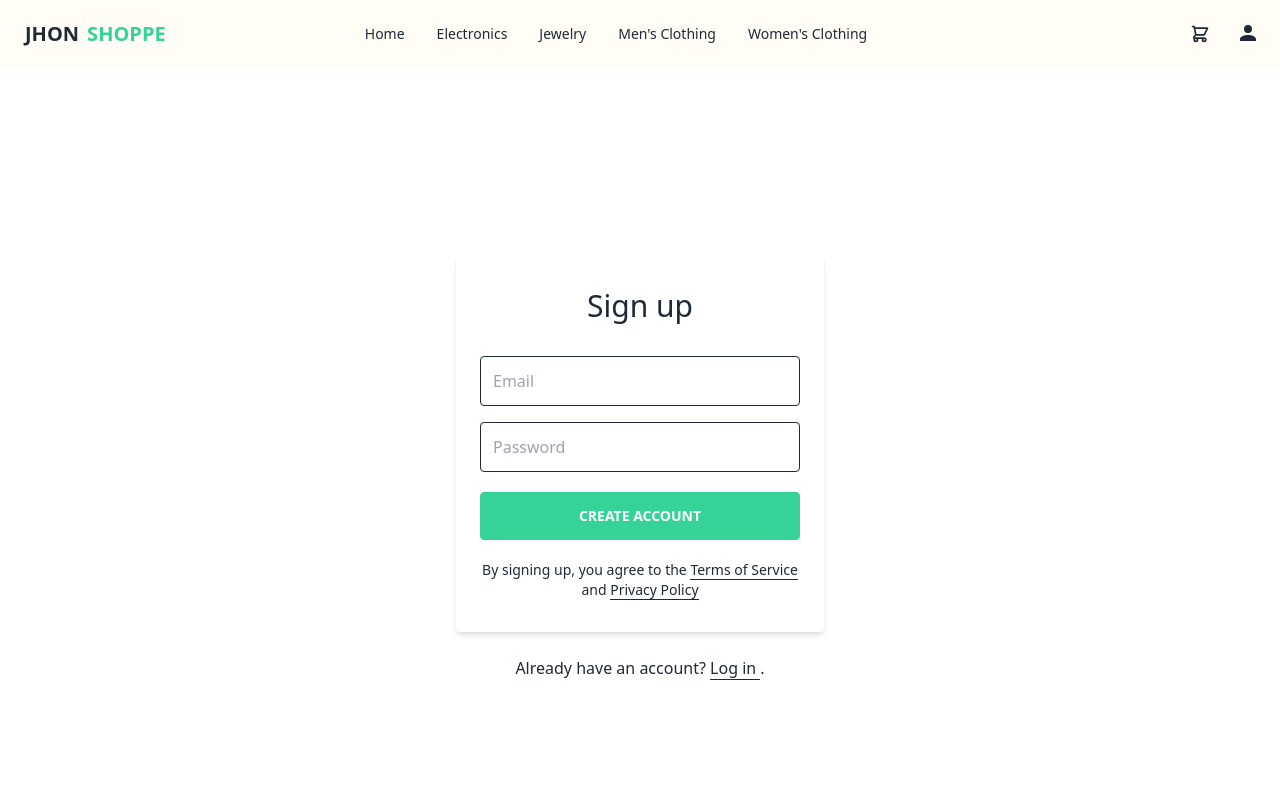
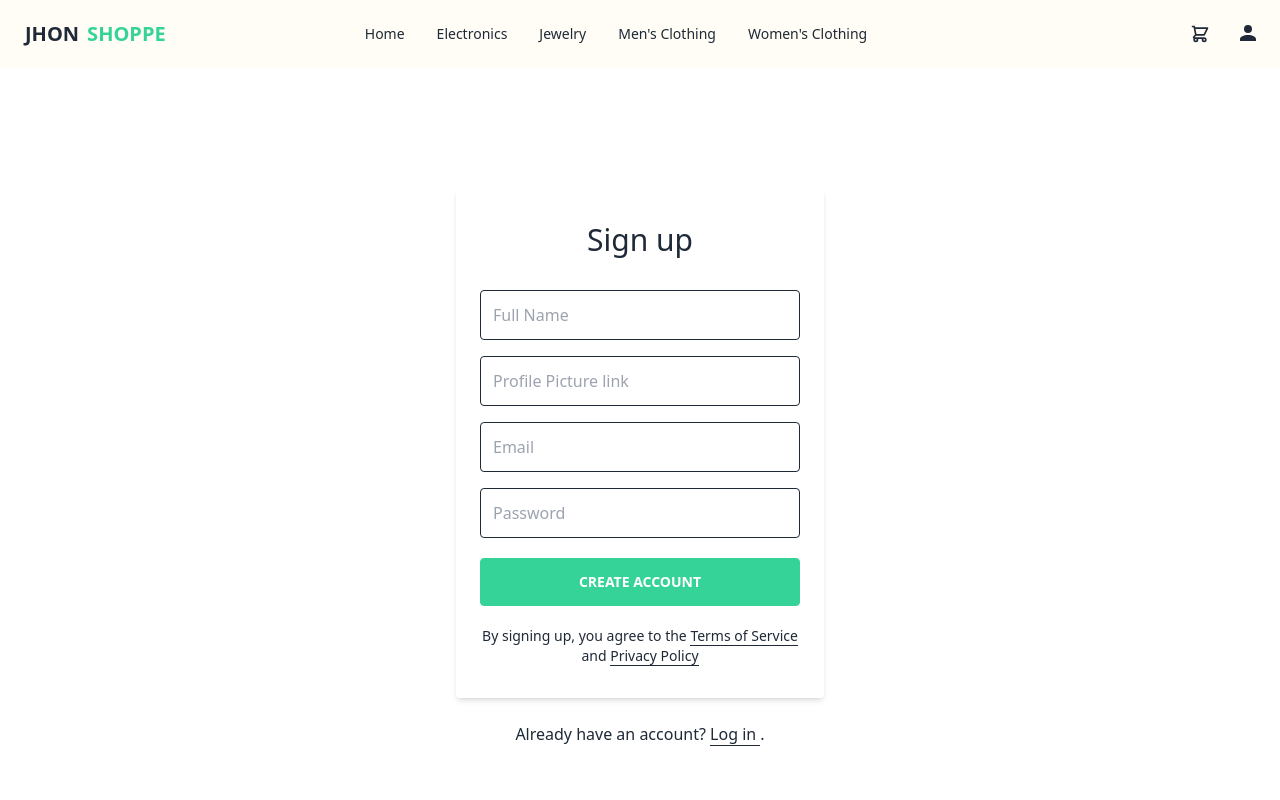
Before and after one commit to jhonpabz/jhonshoppe, a Nuxt app: page /register in a window 1280 px wide. Shown: the top 800 px of the page. Built offline with nearby package versions, Linux system fonts and the light colour scheme; no server answers.

Commit message:
Update register and profile page.

```diff
--- a/pages/profile/index.vue
+++ b/pages/profile/index.vue
@@ -2,26 +2,22 @@
   <div class="hero min-h-screen">
     <div class="hero-content flex-col lg:flex-row">
       <img
+        v-if="user?.user_metadata?.pic_link"
+        :src="user?.user_metadata?.pic_link"
+        alt="User"
+        class="max-w-sm rounded-2xl shadow-2xl"
+      />
+
+      <img
+        v-else
         src="~/assets/img/default-user.jpg"
         alt="User"
         class="max-w-sm rounded-2xl shadow-2xl"
       />
       <div class="ml-5">
         <h1 class="text-5xl font-bold">Profile</h1>
-        <h1 class="text-2xl font-bold">{{ user?.email }}</h1>
-        <p class="py-6">
-          {{ user?.email }}
-          {{ user?.email }}
-          {{ user?.email }}
-          {{ user?.email }}
-          {{ user?.email }}
-          {{ user?.email }}
-          {{ user?.email }}
-          {{ user?.email }}
-          {{ user?.email }}
-          {{ user?.email }}
-          {{ user?.email }}
-        </p>
+        <h1 class="text-2xl font-bold">{{ user?.user_metadata.name }}</h1>
+        <p class="py-6">Email: {{ user?.email }}</p>
         <button @click="logout" class="btn btn-success text-white">
           Logout
         </button>
@@ -48,6 +44,10 @@ const logout = async () => {
   }
 };
 
+const profilePic = user?.user_metadata?.pic_link
+  ? user?.user_metadata.pic_link
+  : "~/assets/img/default-user.jpg";
+
 console.log(user.value);
 </script>
 
--- a/pages/register/index.vue
+++ b/pages/register/index.vue
@@ -6,6 +6,19 @@
       >
         <div class="bg-white px-6 py-8 rounded shadow-md text-black w-full">
           <h1 class="mb-8 text-3xl text-center">Sign up</h1>
+          <input
+            type="text"
+            class="block border border-grey-light w-full p-3 rounded mb-4"
+            v-model="name"
+            placeholder="Full Name"
+          />
+
+          <input
+            type="text"
+            class="block border border-grey-light w-full p-3 rounded mb-4"
+            v-model="pic_link"
+            placeholder="Profile Picture link"
+          />
 
           <input
             type="text"
@@ -67,6 +80,8 @@ const { signUpSuccess } = useAlert();
 const client = useSupabaseAuthClient();
 const router = useRouter();
 const email = ref("");
+const name = ref("");
+const pic_link = ref("");
 const password = ref(null);
 const errorMsg = ref(null);
 
@@ -75,6 +90,12 @@ const signUp = async () => {
     const { data, error } = await client.auth.signUp({
       email: email.value,
       password: password.value,
+      options: {
+        data: {
+          name: name.value,
+          pic_link: pic_link.value,
+        },
+      },
     });
     if (error) throw error;
     signUpSuccess();
```
